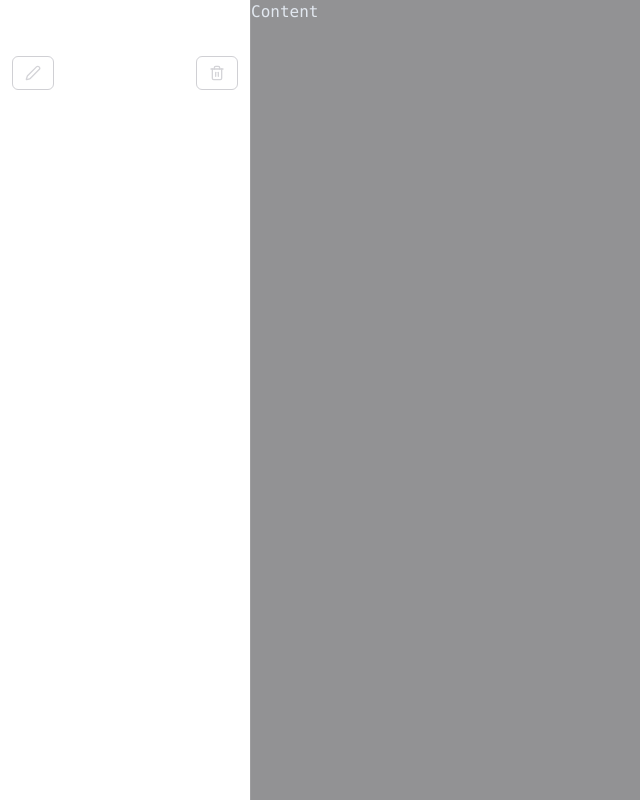
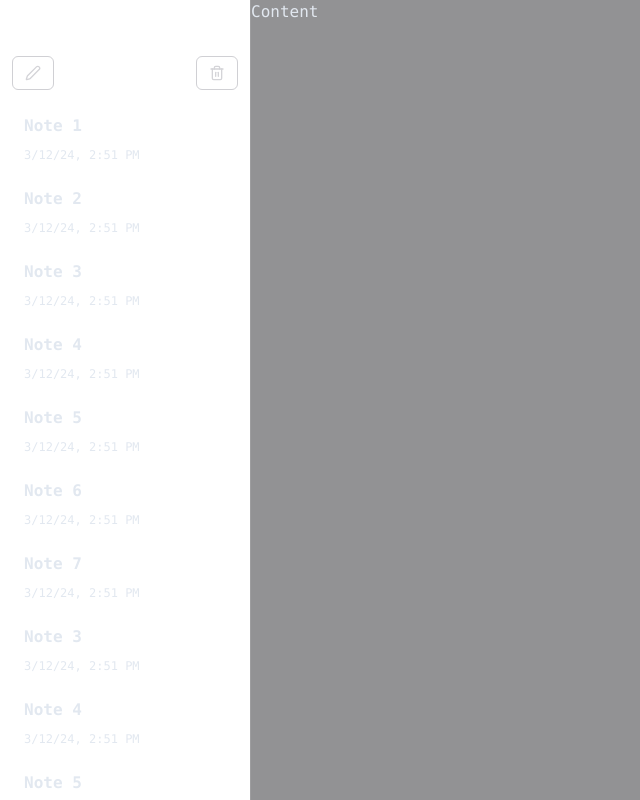
Before and after one commit to Kei-K23/note-maker, a React (Vite) app: page / in a window 1280 px wide. Shown: the whole page, without its empty margins (0-640 px from the left). Built offline with nearby package versions, Linux system fonts and the light colour scheme.

Commit message:
add note list preview

```diff
--- a/electron.vite.config.ts
+++ b/electron.vite.config.ts
@@ -24,6 +24,7 @@ export default defineConfig({
         '@/hooks': resolve('src/renderer/src/hooks'),
         '@/utils': resolve('src/renderer/src/utils'),
         '@/assets': resolve('src/renderer/src/assets'),
+        '@/mock': resolve('src/renderer/src/store/mock'),
         '@/store': resolve('src/renderer/src/store'),
         '@components': resolve('src/renderer/src/components')
       }
--- /dev/null
+++ b/src/renderer/shared/models.ts
@@ -0,0 +1,6 @@
+export type NoteInfo = {
+  title: string
+  lastEdited: number
+}
+
+export type NoteContent = string
--- a/src/renderer/src/App.tsx
+++ b/src/renderer/src/App.tsx
@@ -1,4 +1,11 @@
-import { Content, Root, Sidebar, DraggableTopBar, ActionButtonsRow } from './components'
+import {
+  Content,
+  Root,
+  Sidebar,
+  DraggableTopBar,
+  ActionButtonsRow,
+  NotePreviewList
+} from './components'
 
 function App(): JSX.Element {
   return (
@@ -7,6 +14,7 @@ function App(): JSX.Element {
       <Root>
         <Sidebar className="p-3">
           <ActionButtonsRow className="flex items-center justify-between mt-1" />
+          <NotePreviewList className="mt-4" />
         </Sidebar>
         <Content className="border-l bg-zinc-800/50 border-l-white/10">Content</Content>
       </Root>
--- /dev/null
+++ b/src/renderer/src/components/NotePreview.tsx
@@ -0,0 +1,31 @@
+import { cn } from '@renderer/utils/cn'
+import { dateFormatter } from '@renderer/utils/dateFormatter'
+import { ComponentProps } from 'react'
+import { NoteInfo } from 'src/renderer/shared/models'
+
+export type NotePreviewProps = NoteInfo & {
+  isActive?: boolean
+} & ComponentProps<'li'>
+
+export const NotePreview = ({
+  className,
+  title,
+  lastEdited,
+  isActive = false,
+  ...props
+}: NotePreviewProps) => {
+  const date = dateFormatter(lastEdited)
+  return (
+    <li
+      className={cn(
+        'cursor-pointer px-3 py-2 rounded-md transition-colors duration-100 last:mb-14 ',
+        isActive && 'bg-zinc-500/50',
+        !isActive && 'hover:bg-zinc-600/50'
+      )}
+      {...props}
+    >
+      <h3 className="mb-1 font-bold truncate">{title}</h3>
+      <span className="inline-block w-full mb-2 text-xs font-light ">{date}</span>
+    </li>
+  )
+}
--- /dev/null
+++ b/src/renderer/src/components/NotePreviewList.tsx
@@ -0,0 +1,22 @@
+import { noteMockData } from '@renderer/store/mock'
+import { NotePreview } from './NotePreview'
+import { ComponentProps } from 'react'
+import { cn } from '@renderer/utils/cn'
+
+export const NotePreviewList = ({ className, ...props }: ComponentProps<'ul'>) => {
+  if (noteMockData.length <= 0) {
+    return (
+      <ul className={cn('text-center', className)} {...props}>
+        <span>No notes yet!</span>
+      </ul>
+    )
+  }
+
+  return (
+    <ul className={cn(className)} {...props}>
+      {noteMockData.map((note, index) => (
+        <NotePreview key={index} {...note} />
+      ))}
+    </ul>
+  )
+}
--- a/src/renderer/src/components/index.ts
+++ b/src/renderer/src/components/index.ts
@@ -1,3 +1,5 @@
 export * from './AppLayout'
 export * from './DraggableTopBar'
 export * from './Button/index'
+export * from './NotePreviewList'
+export * from './NotePreview'
--- /dev/null
+++ b/src/renderer/src/store/mock/index.ts
@@ -0,0 +1,52 @@
+import { NoteInfo } from 'src/renderer/shared/models'
+
+export const noteMockData: NoteInfo[] = [
+  {
+    title: 'Note 1',
+    lastEdited: new Date().getTime()
+  },
+  {
+    title: 'Note 2',
+    lastEdited: new Date().getTime()
+  },
+  {
+    title: 'Note 3',
+    lastEdited: new Date().getTime()
+  },
+  {
+    title: 'Note 4',
+    lastEdited: new Date().getTime()
+  },
+  {
+    title: 'Note 5',
+    lastEdited: new Date().getTime()
+  },
+  {
+    title: 'Note 6',
+    lastEdited: new Date().getTime()
+  },
+  {
+    title: 'Note 7',
+    lastEdited: new Date().getTime()
+  },
+  {
+    title: 'Note 3',
+    lastEdited: new Date().getTime()
+  },
+  {
+    title: 'Note 4',
+    lastEdited: new Date().getTime()
+  },
+  {
+    title: 'Note 5',
+    lastEdited: new Date().getTime()
+  },
+  {
+    title: 'Note 6',
+    lastEdited: new Date().getTime()
+  },
+  {
+    title: 'Note 7',
+    lastEdited: new Date().getTime()
+  }
+]
--- /dev/null
+++ b/src/renderer/src/utils/dateFormatter.ts
@@ -0,0 +1,7 @@
+const dateFormat = new Intl.DateTimeFormat('en-US', {
+  dateStyle: 'short',
+  timeStyle: 'short',
+  timeZone: 'UTC'
+})
+
+export const dateFormatter = (ms: number) => dateFormat.format(ms)
```
